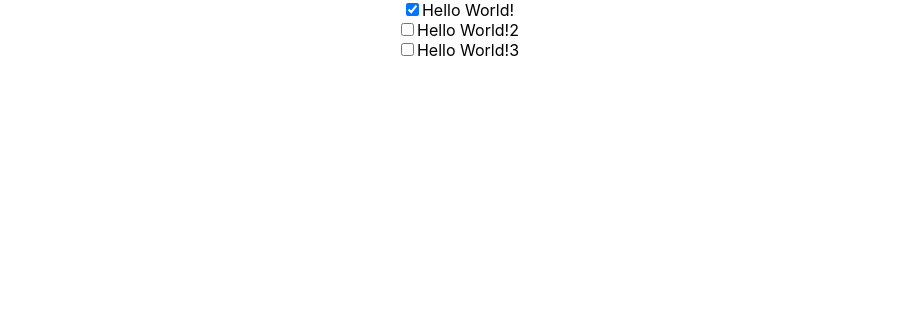
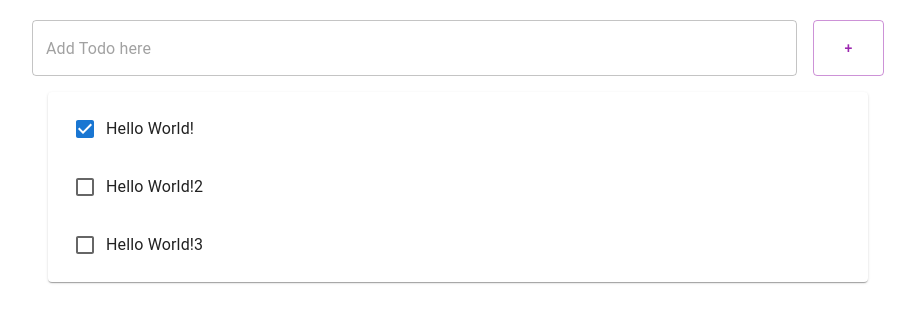
Before and after one commit to jiinkyung/2024_WebApp_FE, a React (Create React App) app: page / in a window 1280 px wide. Shown: the top 322 px of the page, without its empty margins (182-1097 px from the left). Built offline with nearby package versions, Linux system fonts and the light colour scheme.

Commit message:
feat: 0410 수업 코드

```diff
--- a/package.json
+++ b/package.json
@@ -3,8 +3,10 @@
   "version": "0.1.0",
   "private": true,
   "dependencies": {
+    "@emotion/react": "^11.11.4",
+    "@emotion/styled": "^11.11.5",
     "@mui/icons-material": "^5.15.14",
-    "@mui/material": "^5.15.14",
+    "@mui/material": "^5.15.15",
     "@testing-library/jest-dom": "^5.17.0",
     "@testing-library/react": "^13.4.0",
     "@testing-library/user-event": "^13.5.0",
--- /dev/null
+++ b/src/AddTodo.js
@@ -0,0 +1,29 @@
+import React, { useState } from "react";
+import { Button, Grid, TextField } from "@mui/material";
+
+const AddTodo = (props) => {
+    //사용자의 입력을 저장할 오브젝트
+    const [item, setItem] = useState({ title:""});
+
+    // onInputChange 함수 작성
+    const onInputChange = (e) => {
+        setItem({title: e.target.value}); // item 상태 변수 값이 바뀌고 자동으로 리렌더링이 일어남.
+        console.log(item);
+    };
+
+    return (
+        <Grid container style={{ marginTop:20 }}>
+            <Grid xs={11} md={11} item style={{ paddingRight: 16}}>
+                <TextField placeholder="Add Todo here" fullWidth
+                onChange={onInputChange} value={item.title} />
+            </Grid>
+            <Grid xs={1} md={1} item>
+                <Button fullWidth style={{ height: '100%' }} color="secondary" variant="outlined">
+                    +
+                </Button>
+            </Grid>
+        </Grid>
+    );
+}
+
+export default AddTodo;
--- a/src/App.js
+++ b/src/App.js
@@ -1,7 +1,8 @@
 import './App.css';
 import Todo from './Todo';
 import React, { useState } from "react";
-
+import { Container, List, Paper } from "@mui/material";
+import AddTodo from './AddTodo';
 
 function App() {
   const[items, setItems] = useState([
@@ -20,19 +21,33 @@
     }]
   );
 
+  const addItem = (item) => {
+    item.id = "ID-" + items.length;
+    item.done = false;
+    setItems([...items, item]); // items 배열에 item 원소 추가
+    console.log("items: ", items);
+  }
+
   // JSX 결과를 변수에 저장
-  let todoItems =
-    items.length > 0 &&
-    items.map((item) => <Todo item={item} key={item.id} />);
-
-  return(
+  let todoItems =items.length > 0 && (
+    <Paper style={{ margin: 16 }}>
+      <List>
+        {items.map((item) => (
+          <Todo item={item} key={item.id} />
+        ))}
+      </List>
+    </Paper>
+  );
+  return (
     <div className='App'>
-     {/* <Todo item={item[0]}/>
-      <Todo item={item[1]}/> */}
-      {todoItems}
-
+      <Container maxWidth="md">
+        <AddTodo />
+        <div className='App'>
+          {todoItems}
+        </div>
+      </Container>
     </div>
-  )
+  );
 }
 
 export default App;
--- a/src/Todo.js
+++ b/src/Todo.js
@@ -1,21 +1,27 @@
 import React, { useState } from "react";
-
+import { ListItem, ListItemText, InputBase, Checkbox } from "@mui/material";
 const Todo = (props) => {
 
     // 매개변수 -> (itme, setItem): 상태변수, 상태변수를 업데이트해주는 함수
     const [item, setItem] = useState(props.item);
 
-    let output = <div className="Todo">
-        <input
-            type="checkbox"
-            id={item.id}
-            name={item.id}
-            checked={item.done}
-        />
-        <label for={item.id}>{item.title} </label>
-    </div>
 
-    return output;
-}
+    return (
+        <ListItem>
+            <Checkbox checked={item.done} />
+        <ListItemText>
+            <InputBase
+                inputProps={{ "aria-label": "naked" }}
+                type="text"
+                id={item.id}
+                name={item.id}
+                value={item.title}
+                multiline={true}
+                fullWidth={true}
+            />
+        </ListItemText>
+        </ListItem>
+    );
+};
 
 export default Todo;
```
Also changed, not shown: 1 other file (tests, documents, lock files or other folders).
